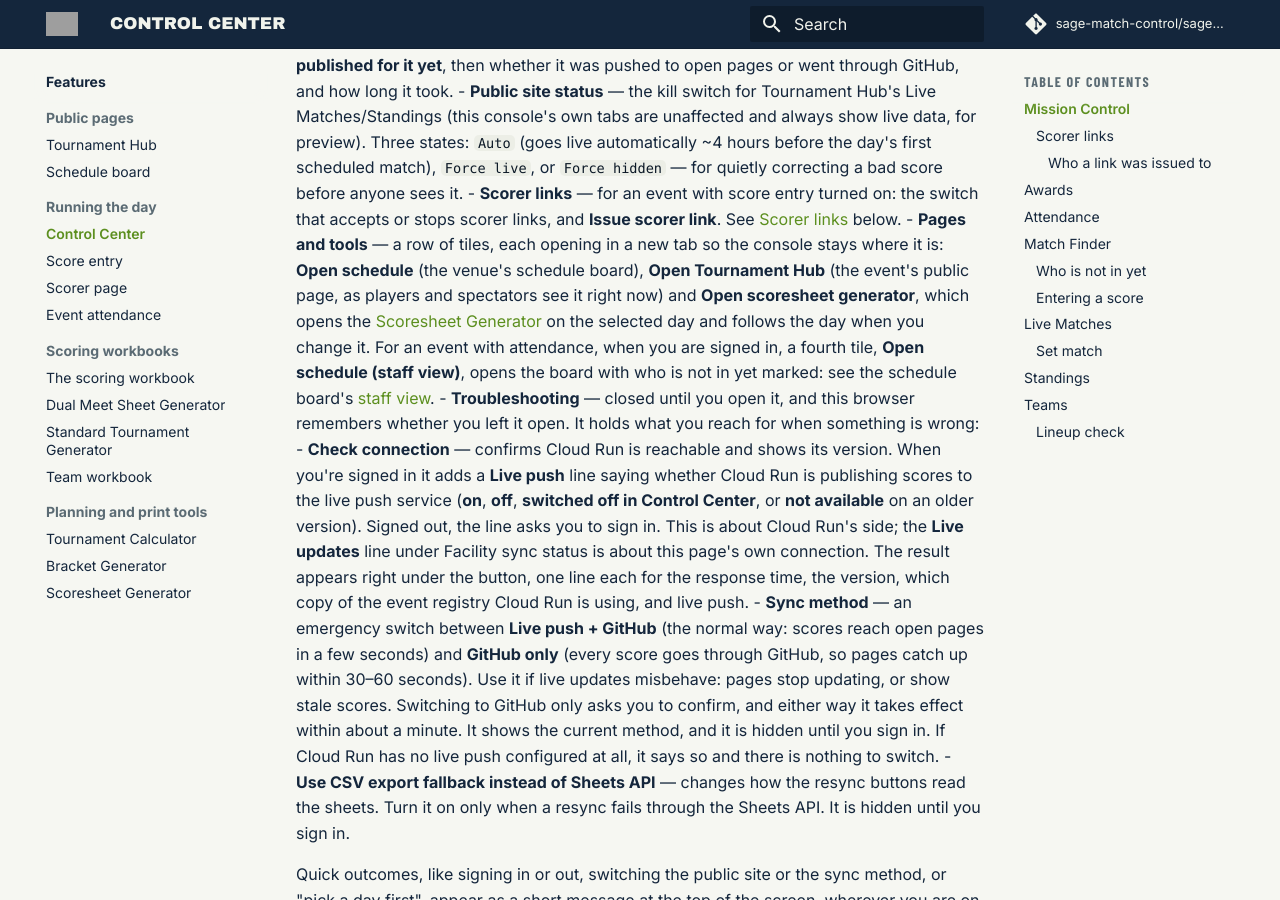
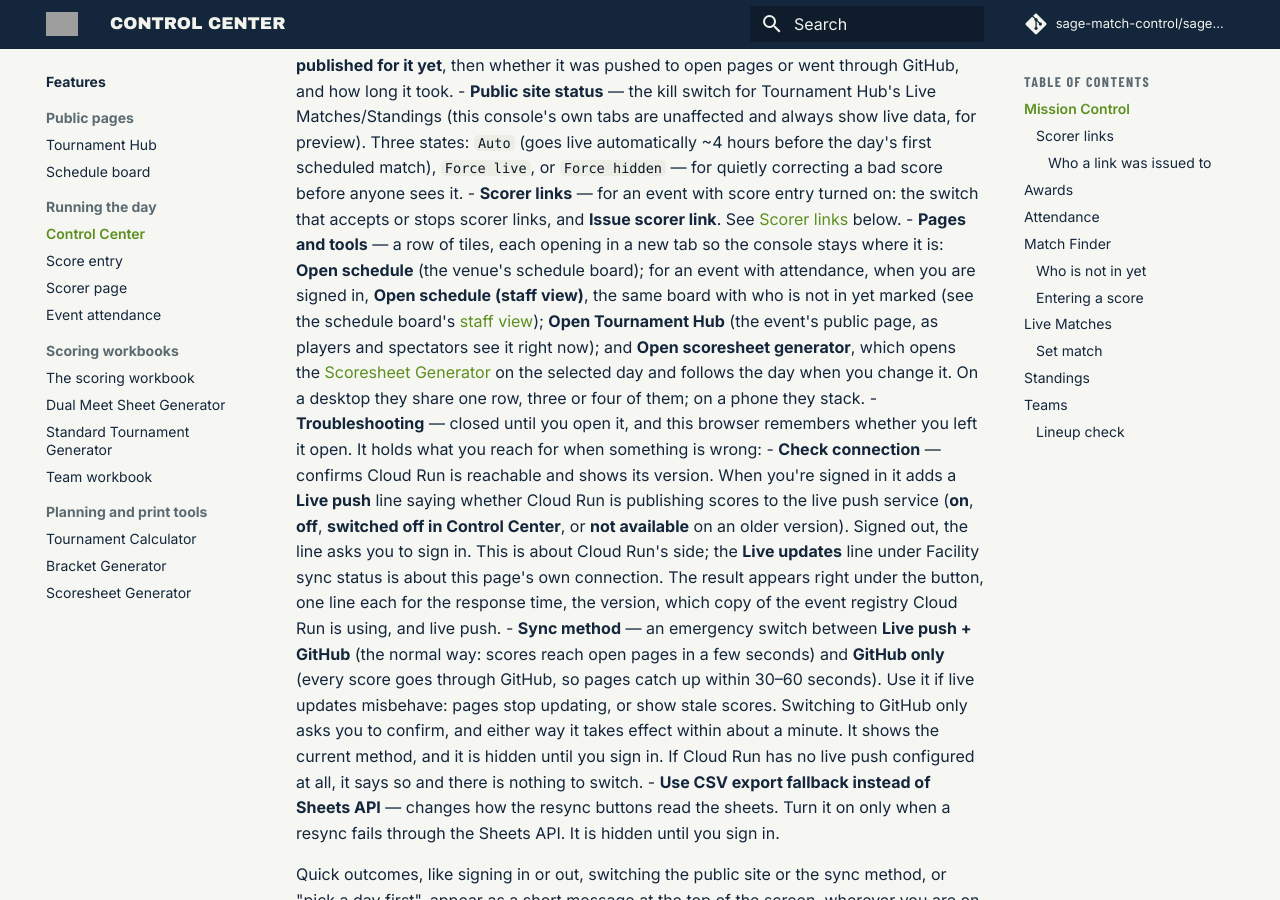
Before and after one commit to sage-match-control/sage-docs, an MkDocs documentation site: the page built from docs/features/control-center.md, in a window 1280 px wide and 900 px high, scrolled down 2001 px. Built offline with MkDocs 1.6.1 and Material for MkDocs 9.7.7, drawn with Linux system fonts in a browser that asks for light colours; comment, search, counter and statistics services are not loaded.

Commit message:
docs 2.73.0: Pages and tools tiles in one row; the staff view next to Open schedule
Co-Authored-By: Claude Opus 5.5 <noreply@anthropic.com>

```diff
--- a/docs/features/control-center.md
+++ b/docs/features/control-center.md
@@ -91,12 +91,12 @@ it, or reach it with the keyboard, on a computer; tap it on a phone, and tap any
   accepts or stops scorer links, and **Issue scorer link**. See [Scorer
   links](#scorer-links) below.
 - **Pages and tools** — a row of tiles, each opening in a new tab so the console stays
-  where it is: **Open schedule** (the venue's schedule board), **Open Tournament Hub** (the
-  event's public page, as players and spectators see it right now) and **Open scoresheet
-  generator**, which opens the [Scoresheet Generator](scoresheet-generator.md) on the selected
-  day and follows the day when you change it. For an event with attendance, when you are signed in, a fourth
-  tile, **Open schedule (staff view)**, opens the board with who is not in yet marked: see the schedule board's
-  [staff view](schedule-board.md#staff-view).
+  where it is: **Open schedule** (the venue's schedule board); for an event with attendance, when you are
+  signed in, **Open schedule (staff view)**, the same board with who is not in yet marked (see the schedule
+  board's [staff view](schedule-board.md#staff-view)); **Open Tournament Hub** (the event's public page, as
+  players and spectators see it right now); and **Open scoresheet generator**, which opens the [Scoresheet
+  Generator](scoresheet-generator.md) on the selected day and follows the day when you change it. On a
+  desktop they share one row, three or four of them; on a phone they stack.
 - **Troubleshooting** — closed until you open it, and this browser remembers whether you left it
   open. It holds what you reach for when something is wrong:
     - **Check connection** — confirms Cloud Run is reachable and shows its
--- a/mkdocs.yml
+++ b/mkdocs.yml
@@ -6,7 +6,7 @@ repo_name: sage-match-control/sage-docs
 edit_uri: edit/main/docs/
 # The docs version. Bump it with a new entry at the top of docs/changelog.md;
 # the deploy workflow checks the two agree.
-copyright: 'S.A.G.E. Documentation <a href="https://sage-match-control.github.io/sage-docs/changelog/">v2.72.0</a>'
+copyright: 'S.A.G.E. Documentation <a href="https://sage-match-control.github.io/sage-docs/changelog/">v2.73.0</a>'
 
 docs_dir: docs
 
```
Also changed, not shown: docs/changelog.md (+9 -0 lines), docs/technical/control-center.md (+4 -2 lines).
